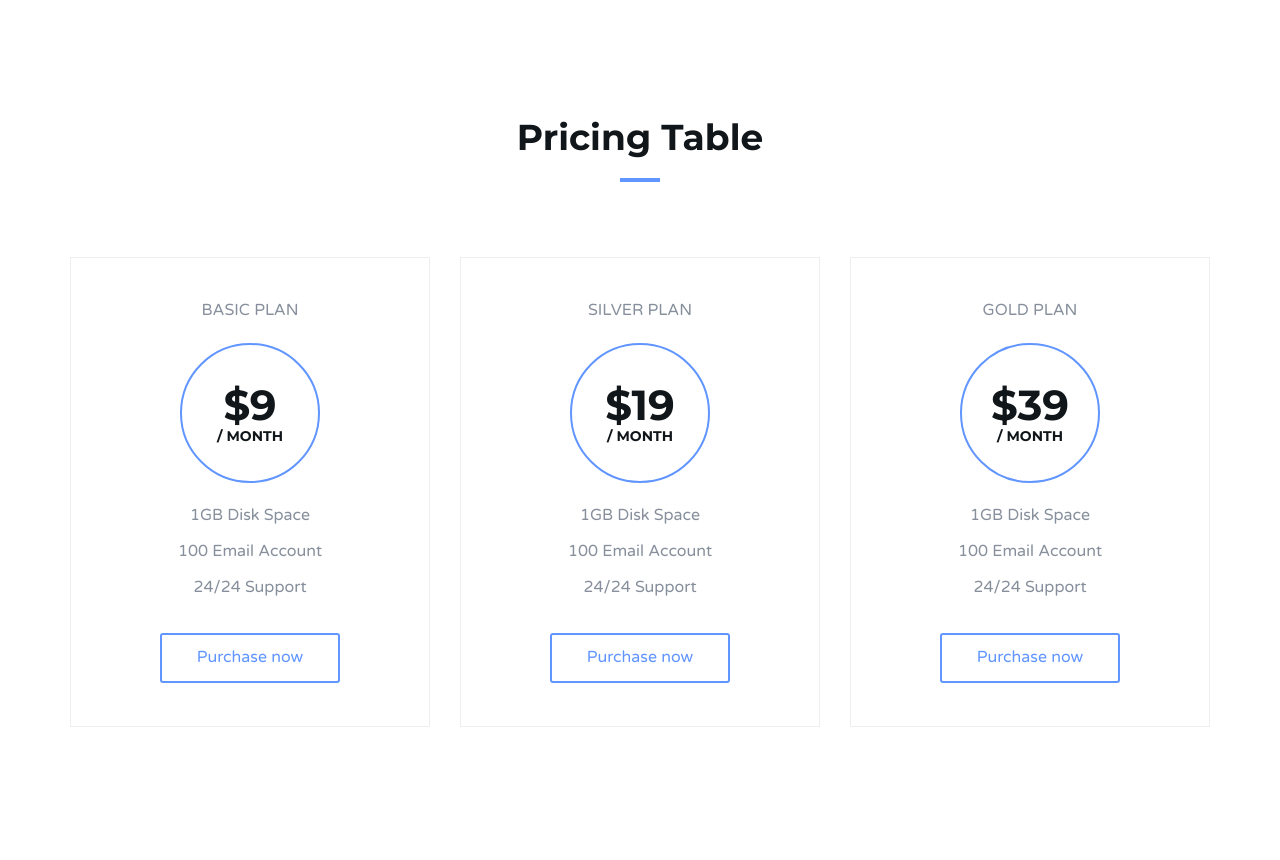
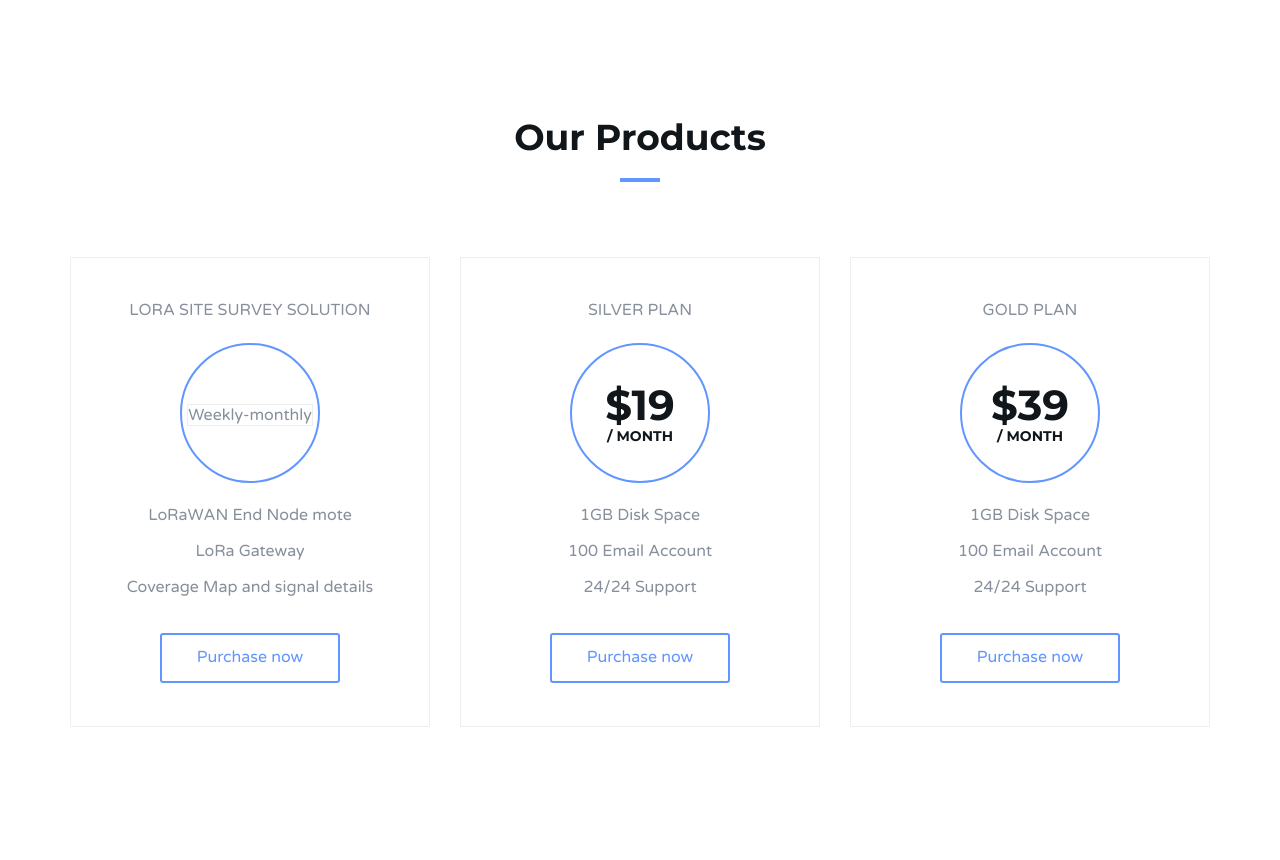
Before and after one commit to manoj153/ElectrolanceWeb, a plain HTML site: page index.html in a window 1280 px wide. Shown: the part 4506-5366 px from the top of the page. Drawn offline with Linux system fonts and the light colour scheme.

Commit message:
Added Our Products

```diff
--- a/index.html
+++ b/index.html
@@ -504,7 +504,7 @@
 
 				<!-- Section header -->
 				<div class="section-header text-center">
-					<h2 class="title">Pricing Table</h2>
+					<h2 class="title">Our Products</h2>
 				</div>
 				<!-- /Section header -->
 
@@ -512,20 +512,21 @@
 				<div class="col-sm-4">
 					<div class="pricing">
 						<div class="price-head">
-							<span class="price-title">Basic plan</span>
+							<span class="price-title">LoRa site survey Solution</span>
 							<div class="price">
-								<h3>$9<span class="duration">/ month</span></h3>
+							 <p1 class="pricing">Weekly-monthly</p1>
+								<!-- <h3>day-weekly<span class="duration">/ day-weekly</span></h3> -->
 							</div>
 						</div>
 						<ul class="price-content">
 							<li>
-								<p>1GB Disk Space</p>
+								<p>LoRaWAN End Node mote</p>
 							</li>
 							<li>
-								<p>100 Email Account</p>
+								<p>LoRa Gateway</p>
 							</li>
 							<li>
-								<p>24/24 Support</p>
+								<p>Coverage Map and signal details</p>
 							</li>
 						</ul>
 						<div class="price-btn">
```
